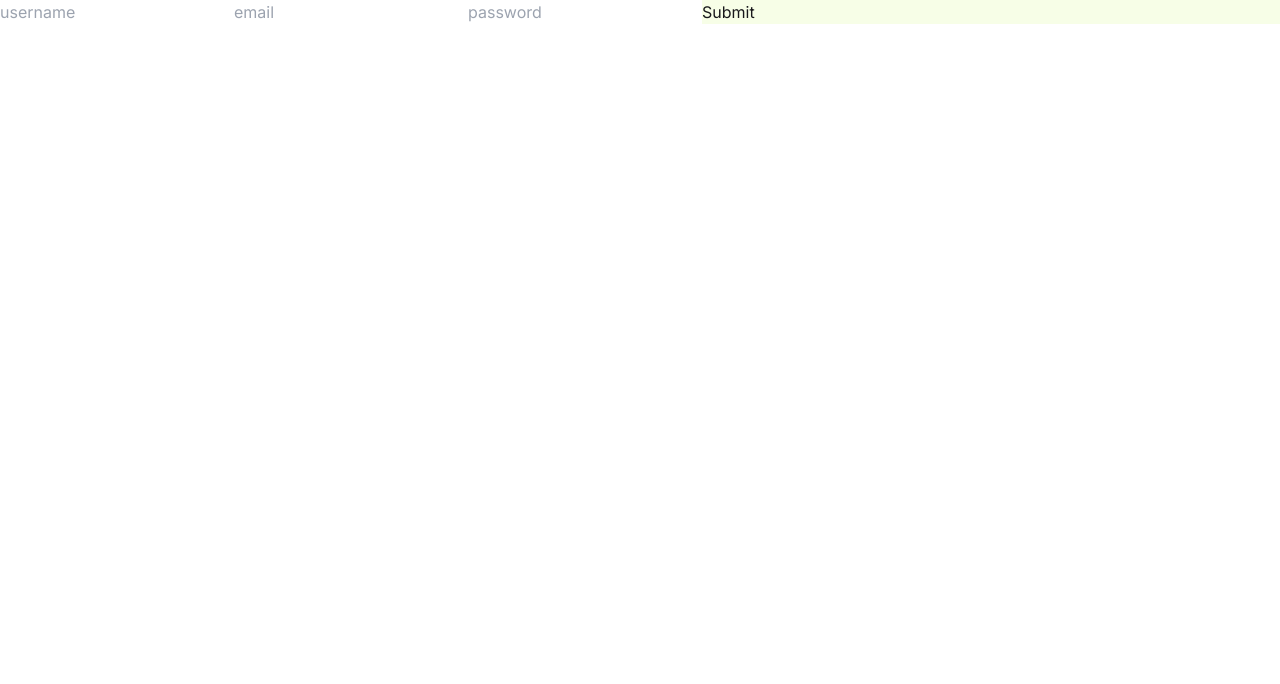
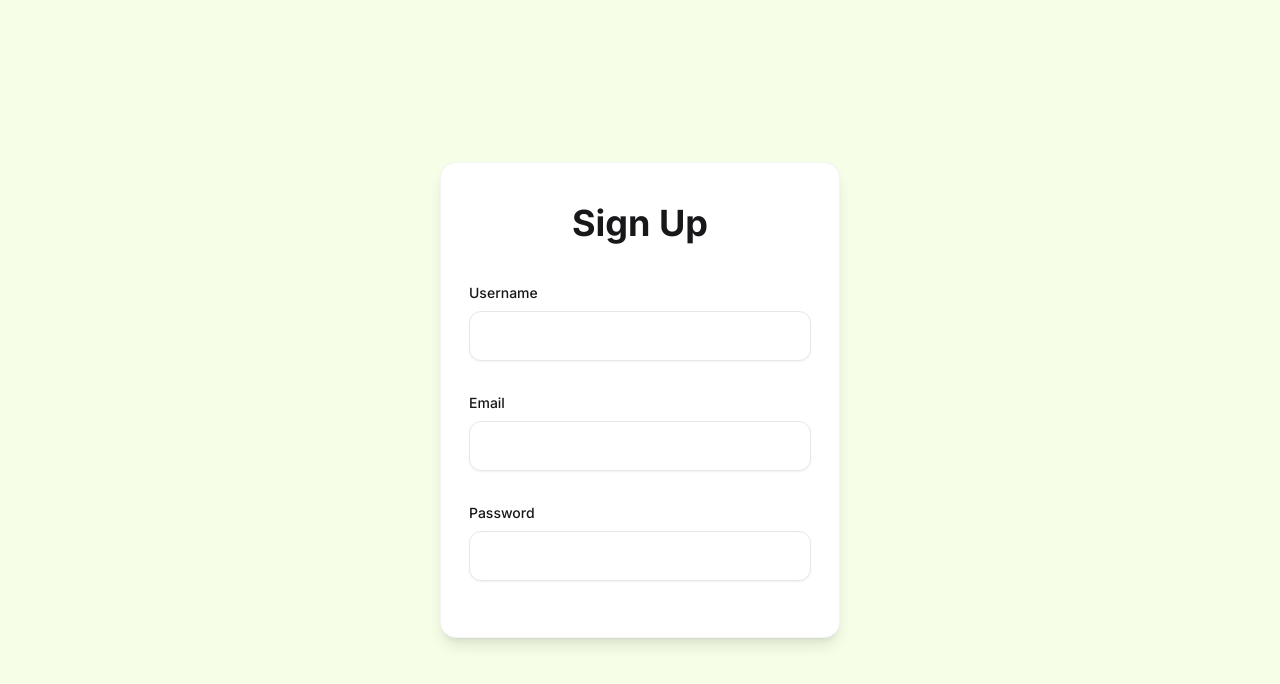
Before and after one commit to hugostanley/mochi, a React (Vite) app: page /signup in a window 1280 px wide. Shown: the top 684 px of the page. Built offline with nearby package versions, Linux system fonts and the light colour scheme.

Commit message:
feat: make use of form component in signup

```diff
--- a/src/pages/SignUp/SignUp.jsx
+++ b/src/pages/SignUp/SignUp.jsx
@@ -1,3 +1,4 @@
+import { FormProvider } from '@/components'
 import React from 'react'
 import { useActionData } from 'react-router-dom'
 import { Form } from 'react-router-dom'
@@ -5,12 +6,24 @@ import { Form } from 'react-router-dom'
 export function SignUp() {
     const errors = useActionData()
     return (
-        <Form action="/signup" method='post'>
-            <input placeholder='username' name="username" />
-            <input placeholder='email' name="email" />
-            {errors?.email && <span>{errors.email}</span>}
-            <input placeholder="password" name="password" />
-            <button type="submit">Submit</button>
-        </Form>
+        <div className='w-full h-screen flex items-center justify-center'>
+            <FormProvider method="post" action="/signup">
+                <FormProvider.Header>Sign Up</FormProvider.Header>
+                <FormProvider.Form>
+                    <FormProvider.Field>
+                        <FormProvider.Label>Username</FormProvider.Label>
+                        <FormProvider.Input type="text" name="username" />
+                    </FormProvider.Field>
+                    <FormProvider.Field>
+                        <FormProvider.Label>Email</FormProvider.Label>
+                        <FormProvider.Input type="text" name="email" />
+                    </FormProvider.Field>
+                    <FormProvider.Field>
+                        <FormProvider.Label>Password</FormProvider.Label>
+                        <FormProvider.Input type="password" name="password" />
+                    </FormProvider.Field>
+                </FormProvider.Form>
+            </FormProvider>
+        </div>
     )
 }
```
